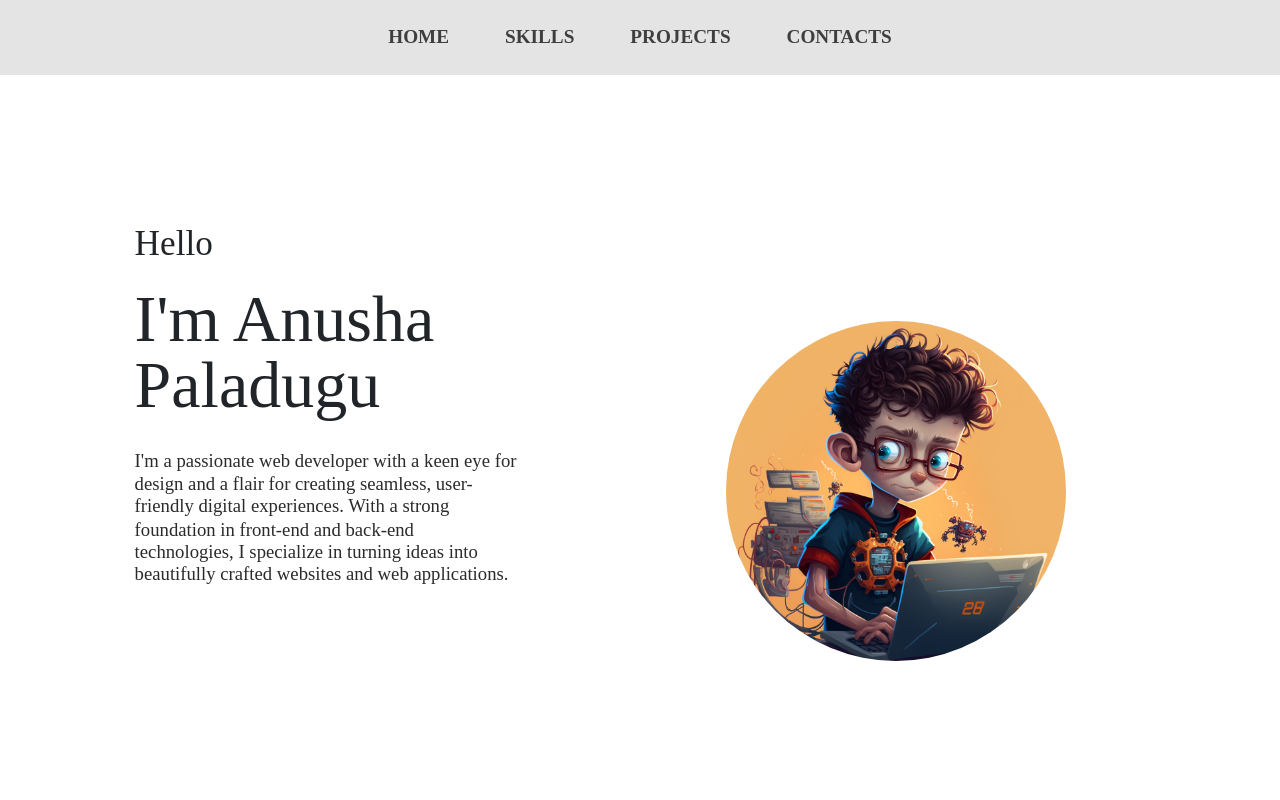
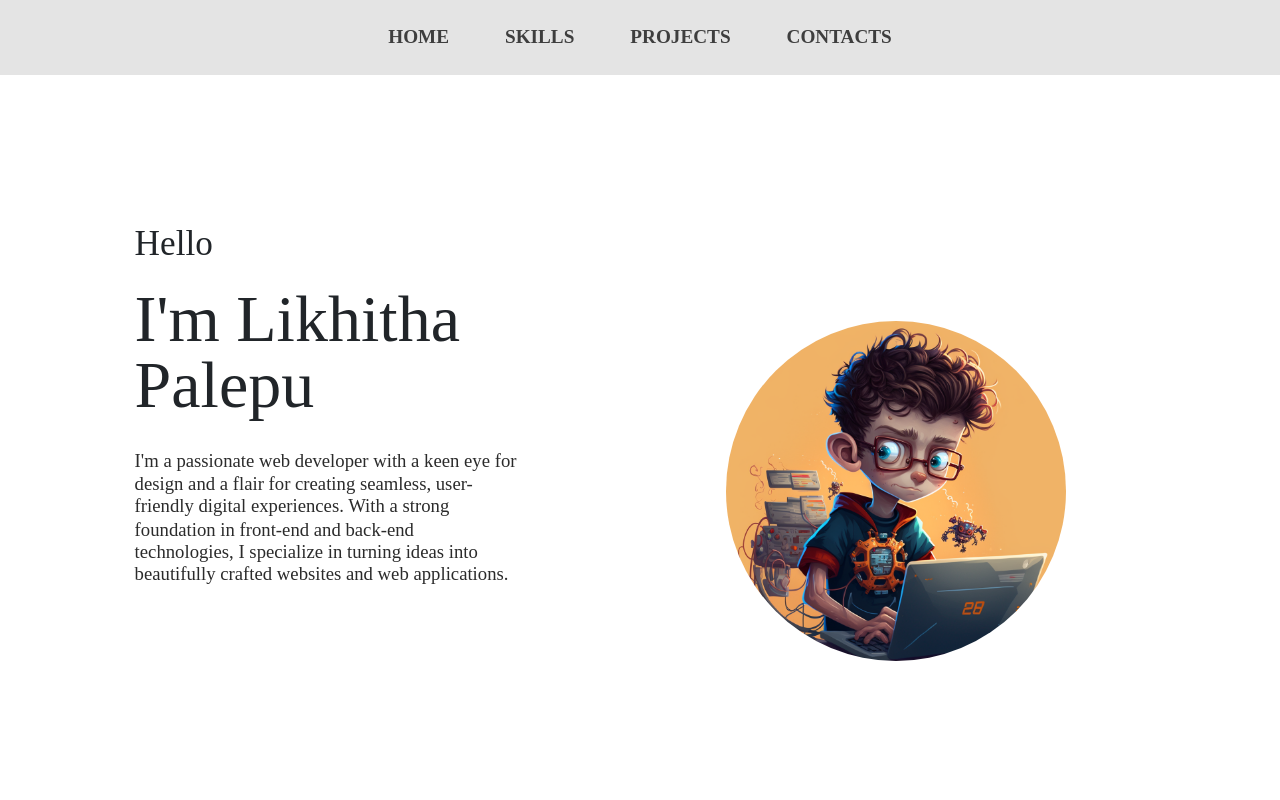
Before and after one commit to likhi12345/Portfolio, a plain HTML site: page index.html in a window 1280 px wide. Shown: the top 800 px of the page. Drawn offline with nearby package versions, Linux system fonts and the light colour scheme.

Commit message:
Update index.html

```diff
--- a/index.html
+++ b/index.html
@@ -41,7 +41,7 @@
 
         <div id="text">
           <h2>Hello</h2>
-          <h1>I'm Anusha Paladugu</h1>
+          <h1>I'm Likhitha Palepu</h1>
           <h4>
             I'm a passionate web developer with a keen eye for design and a
             flair for creating seamless, user-friendly digital experiences. With
```
